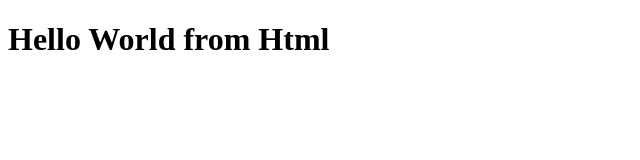
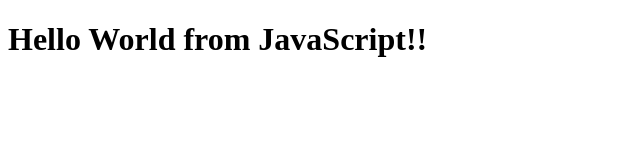
Before and after one commit to sandeep2601/Namaste-React, a plain HTML site: page index.html in a window 1280 px wide. Shown: the whole page, without its empty margins (0-640 px from the left). Drawn offline with Linux system fonts and the light colour scheme.

Commit message:
003. Hello World using Javascript

```diff
--- a/index.html
+++ b/index.html
@@ -6,8 +6,18 @@
     <title>Namaste React</title>
 </head>
 <body>
+    <!-- <div id="root">
+        <h1>Hello World from Html</h1>
+    </div> -->
+
     <div id="root">
-        <h1>Hello World from Html</h1>
     </div>
+    <script>
+        const heading = document.createElement("h1");
+        heading.innerHTML = "Hello World from JavaScript!!";
+
+        const root = document.getElementById("root");
+        root.appendChild(heading);
+    </script>
 </body>
 </html>
```
